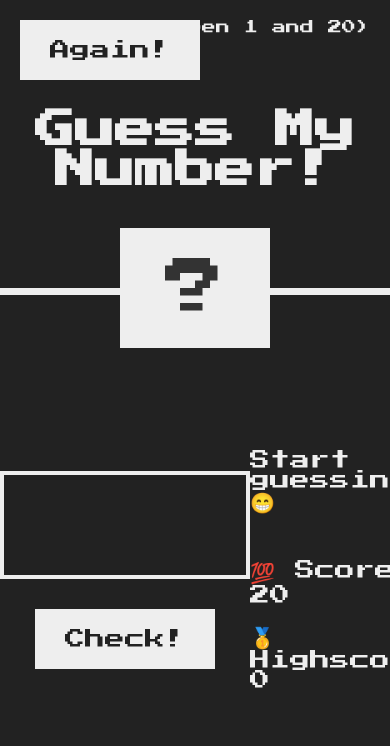
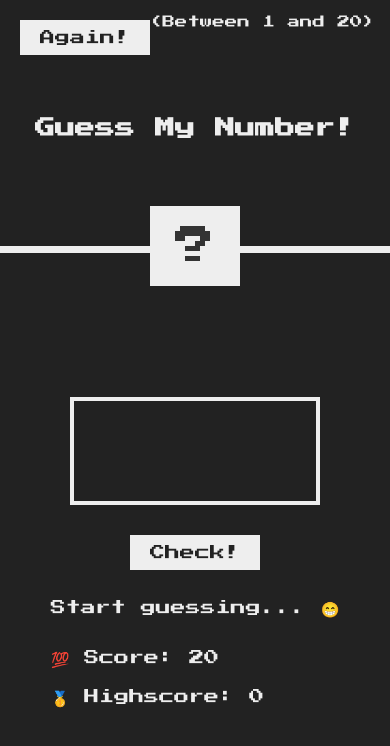
Before and after one commit to DevBas-ed/Guess-the-number, a plain HTML site: page index.html in a window 390 px wide. Shown: the top 746 px of the page. Drawn offline with Linux system fonts and the light colour scheme.

Commit message:
fixed responsivity

```diff
--- a/style.css
+++ b/style.css
@@ -1,4 +1,4 @@
-@import url('https://fonts.googleapis.com/css?family=Press+Start+2P&display=swap');
+@import url("https://fonts.googleapis.com/css?family=Press+Start+2P&display=swap");
 
 * {
   margin: 0;
@@ -12,7 +12,7 @@ html {
 }
 
 body {
-  font-family: 'Press Start 2P', sans-serif;
+  font-family: "Press Start 2P", sans-serif;
   color: #eee;
   background-color: #222;
   /* background-color: #60b347; */
@@ -117,3 +117,147 @@ h1 {
 .label-score {
   margin-bottom: 2rem;
 }
+
+@media (max-width: 768px) {
+  /* element's style */
+
+  h1 {
+    font-size: 3rem;
+  }
+
+  .between {
+    font-size: 1.5rem;
+    top: 1.5rem;
+    right: 1.5rem;
+  }
+
+  .btn {
+    font-size: 1.75rem;
+    padding: 1rem 2rem;
+  }
+
+  .number {
+    font-size: 4.5rem;
+    width: 9rem;
+    padding: 2rem 0;
+  }
+
+  .message {
+    margin-bottom: 2rem;
+  }
+
+  .right {
+    width: auto;
+    font-size: 1.75rem;
+    margin-top: 2em;
+  }
+}
+
+@media (max-width: 424px) {
+  /* element's style */
+  header {
+    height: 30vh;
+  }
+
+  h1 {
+    font-size: 2rem;
+  }
+
+  .between {
+    font-size: 1.25rem;
+    top: 1.5rem;
+    right: 1.5rem;
+  }
+
+  .btn {
+    font-size: 1.5rem;
+    padding: 1rem 2rem;
+  }
+
+  .number {
+    font-size: 4rem;
+    width: 9rem;
+    padding: 2rem 0;
+  }
+
+  .message {
+    margin-bottom: 2rem;
+  }
+
+  /* layout */
+
+  body {
+    overflow: hidden;
+  }
+
+  main {
+    display: flex;
+    flex-direction: column;
+    align-items: center;
+    justify-content: center;
+  }
+
+  .left {
+    margin-top: 5em;
+  }
+
+  .right {
+    width: auto;
+    font-size: 1.5rem;
+    margin-top: 2em;
+  }
+}
+
+@media (max-width: 376px) {
+  /* element's style */
+  header {
+    height: 30vh;
+  }
+
+  h1 {
+    font-size: 1.75rem;
+  }
+
+  .between {
+    font-size: 1rem;
+    top: 1.15rem;
+    right: 1.15rem;
+  }
+
+  .btn {
+    font-size: 1.15rem;
+    padding: 0.75rem 1.5rem;
+  }
+
+  .number {
+    font-size: 3rem;
+    width: 7rem;
+    padding: 1.5rem 0;
+  }
+
+  .message {
+    margin-bottom: 2rem;
+  }
+
+  /* layout */
+  body {
+    overflow: hidden;
+  }
+
+  main {
+    display: flex;
+    flex-direction: column;
+    align-items: center;
+    justify-content: center;
+  }
+
+  .left {
+    margin-top: 5em;
+  }
+
+  .right {
+    width: auto;
+    font-size: 1.25rem;
+    margin-top: 2em;
+  }
+}
```
